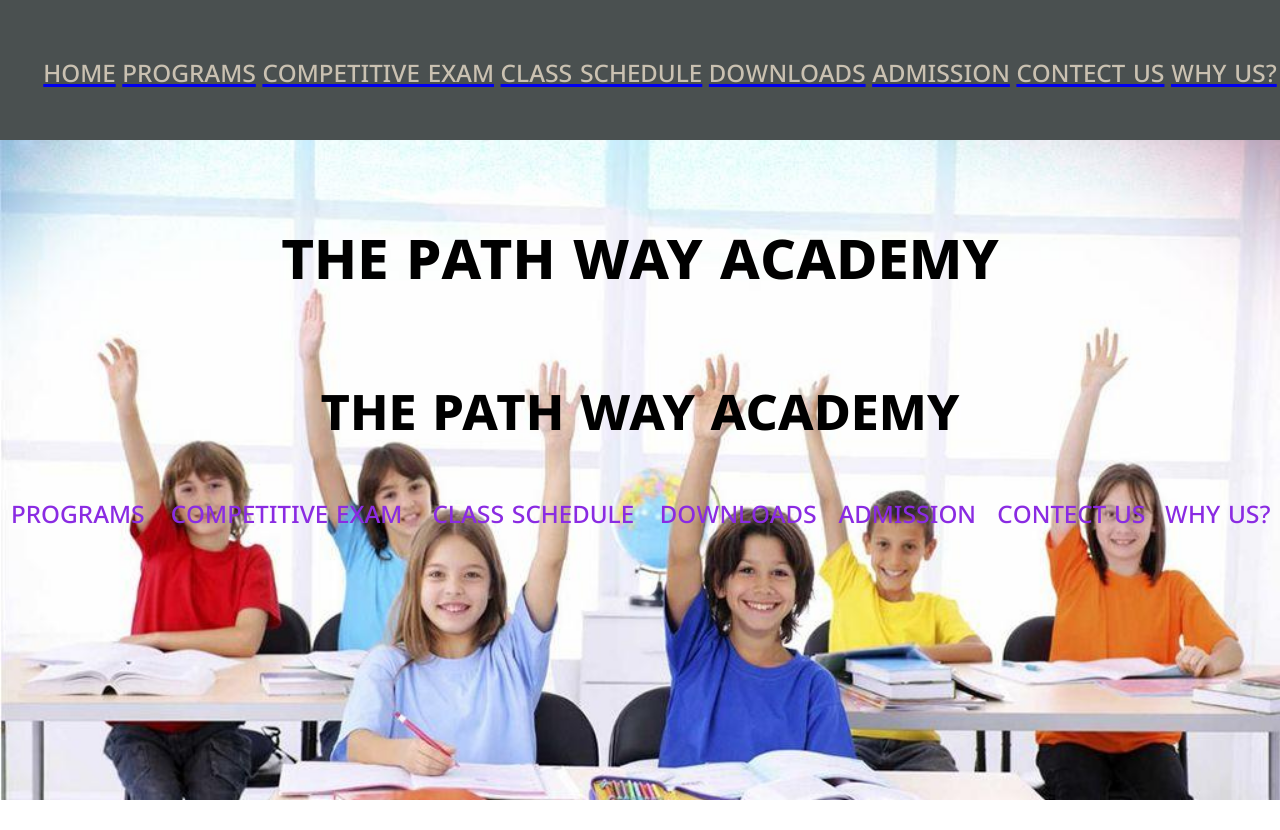
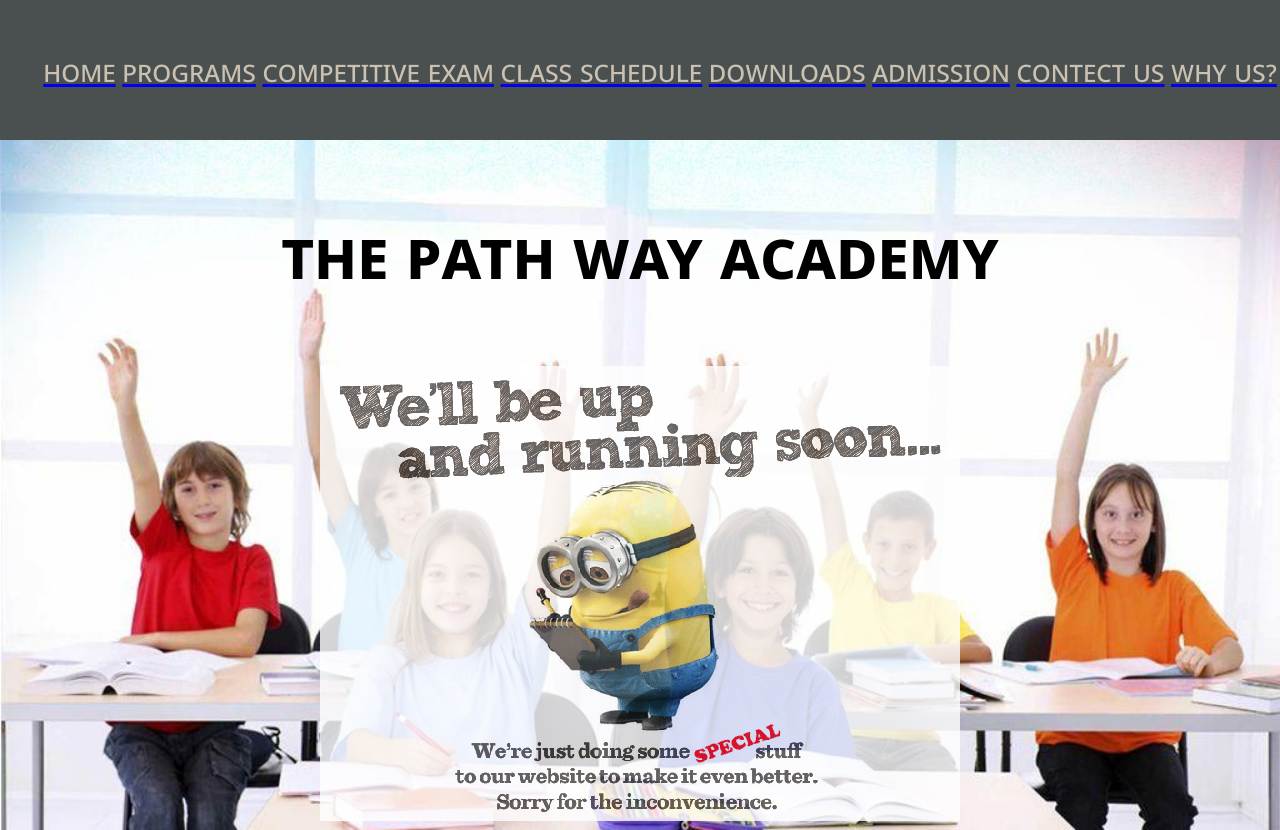
Before and after one commit to lyfofvipin/School_Management, a React (Create React App) app: page /class in a window 1280 px wide. Before the commit the page ends 800 px from the top, so only its background shows below. Built offline with nearby package versions, Linux system fonts and the light colour scheme.

Commit message:
done with class page and with Downloads page

```diff
--- a/src/class.js
+++ b/src/class.js
@@ -3,21 +3,8 @@
 
 function App() {
   return (
-    <div className="App">
-      <h1>THE PATH WAY ACADEMY</h1>
-      <div>
-      <table className="menu_list">
-        <tr>
-          <td>Programs</td>
-          <td>Competitive Exam</td>
-          <td>Class Schedule</td>
-          <td>Downloads</td>
-          <td>Admission</td>
-          <td>Contect US</td>
-          <td>Why US?</td>
-        </tr>
-      </table>
-      </div>
+    <div className="App" className="maintain">
+      <img src={require('./images/maint.gif')} />
     </div>
   );
 }
--- a/src/downloads.js
+++ b/src/downloads.js
@@ -3,8 +3,8 @@
 
 function Download() {
   return (
-    <div className="App">
-      <h1>Downloads</h1>
+    <div className="App" className="maintain">
+      <img src={require('./images/maint.gif')} />
     </div>
   );
 }
```
